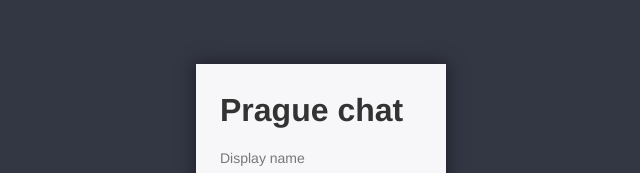
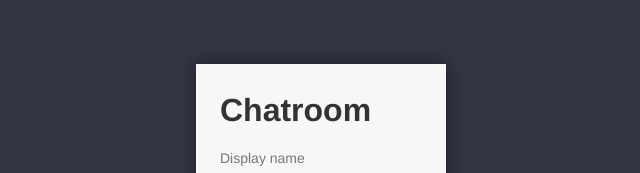
Before and after one commit to Acovid/chat-app, a website: page public/index.html in a window 1280 px wide. Shown: the part 175-348 px from the top of the page, without its empty margins (319-959 px from the left). Drawn offline with Linux system fonts and the light colour scheme.

Commit message:
change room name to Chatroom

```diff
--- a/public/index.html
+++ b/public/index.html
@@ -12,7 +12,7 @@
   <body>
     <div class="centered-form">
       <div class="centered-form__box">
-        <h1>Prague chat</h1>
+        <h1>Chatroom</h1>
         <form action="/chat.html">
           <label>Display name</label>
           <input
```
Also changed, not shown: 1 other file.
